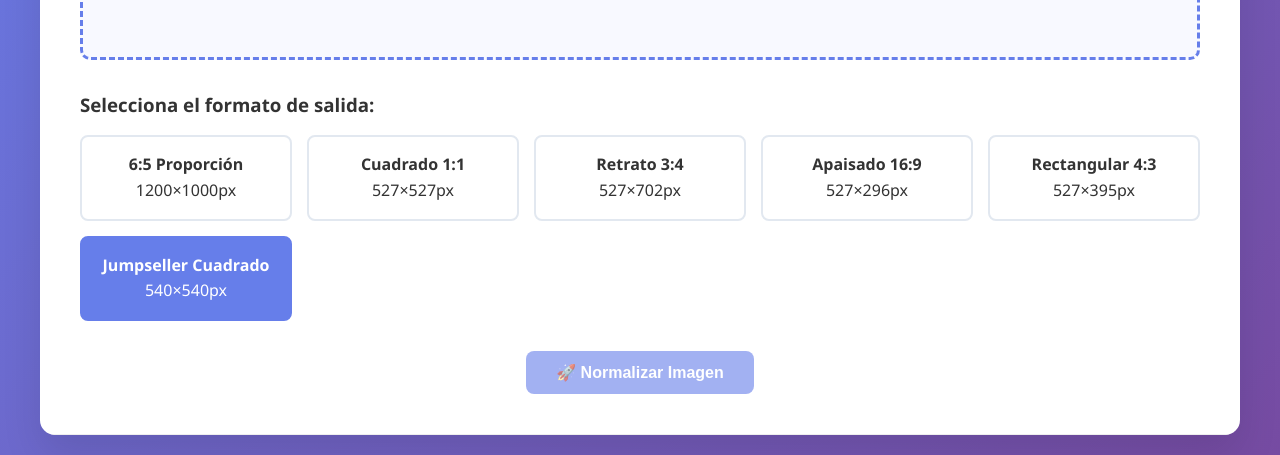
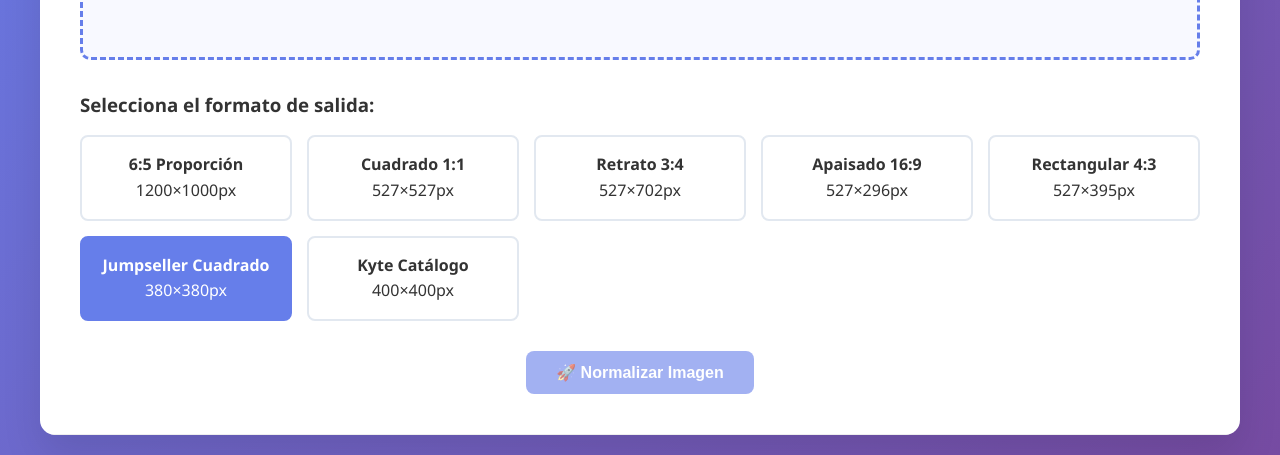
Before and after one commit to nandofes13-max/normalizador-fotos, a website: page public/index.html in a window 1280 px wide. Shown: the part 435-890 px from the top of the page. Drawn offline with Linux system fonts and the light colour scheme.

Commit message:
Update index.html

```diff
--- a/public/index.html
+++ b/public/index.html
@@ -368,9 +368,13 @@
                         <div>527×395px</div>
                     </div>
                     <div class="format-option selected" data-format="jumpsellerCuadrado">
-    <strong>Jumpseller Cuadrado</strong>
-    <div>540×540px</div>
-</div>
+                        <strong>Jumpseller Cuadrado</strong>
+                        <div>380×380px</div>
+                    </div>
+                    <div class="format-option" data-format="kyteCatalogo">
+                        <strong>Kyte Catálogo</strong>
+                        <div>400×400px</div>
+                    </div>
                 </div>
             </div>
 
```
